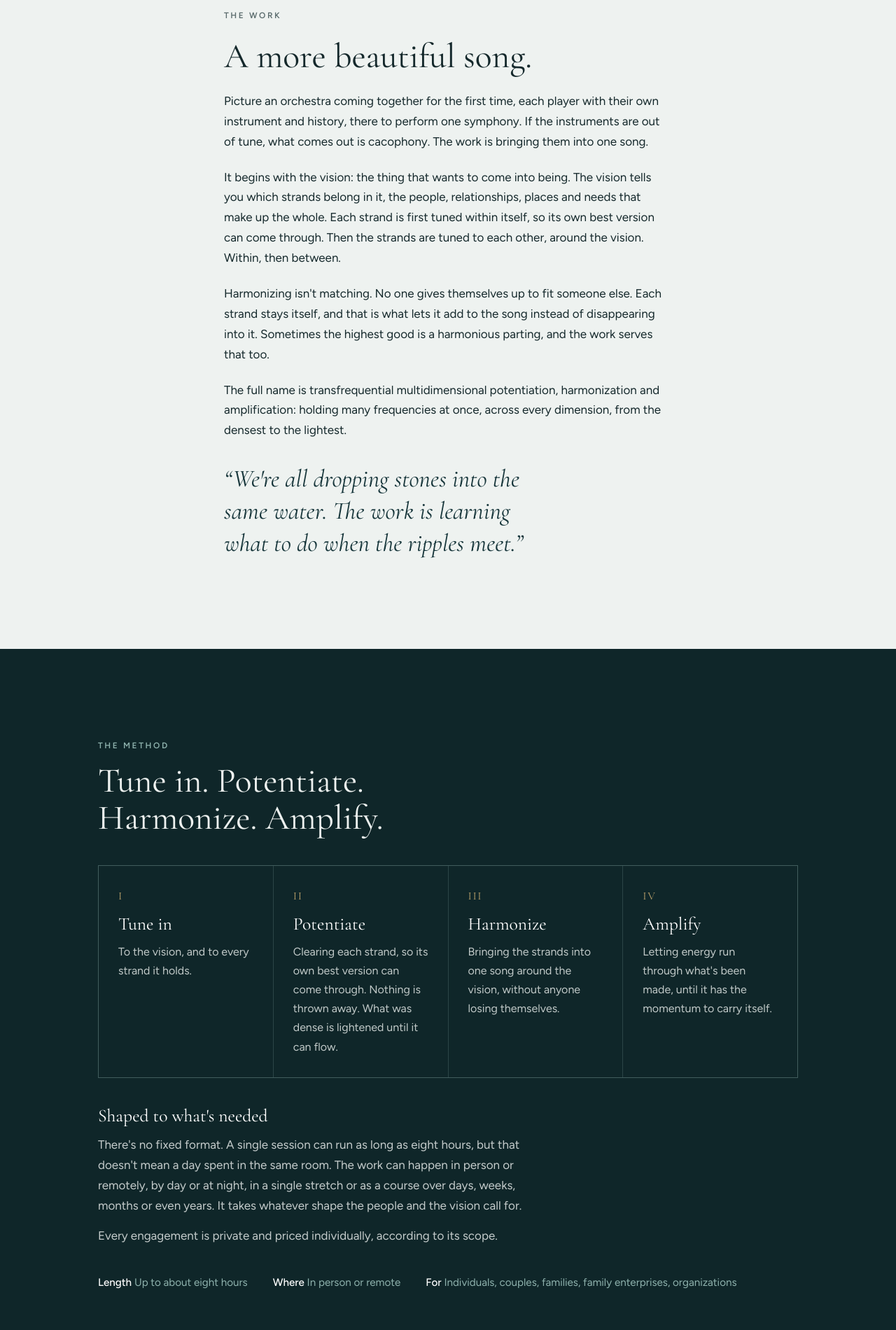
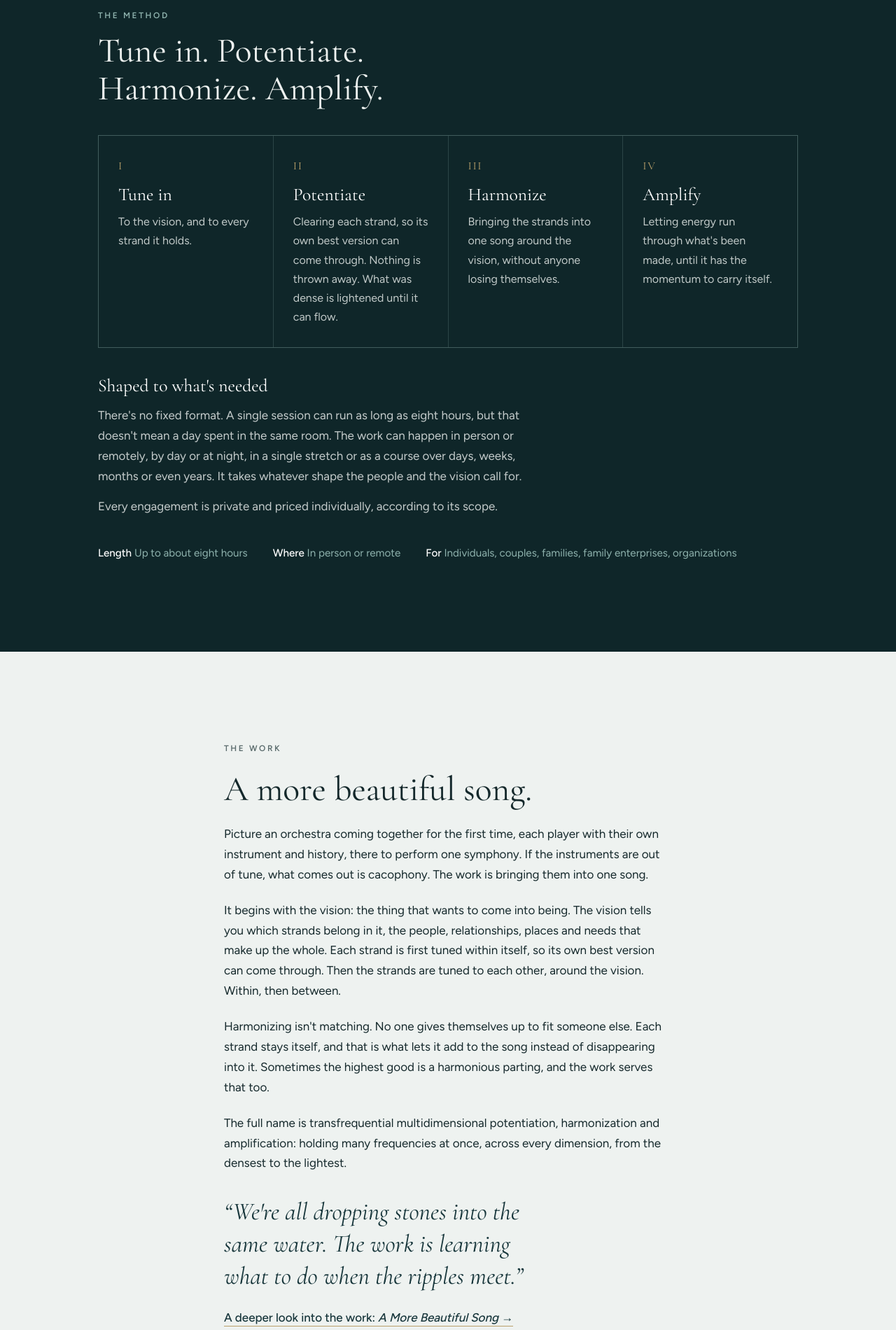
Before and after one commit to CosmicSkywalker/resonateripple, a plain HTML site: page index.html in a window 1280 px wide. Shown: the part 2020-3920 px from the top of the page at 70% size. Drawn offline with nearby package versions, Linux system fonts and the light colour scheme.

Commit message:
Move The Work section below the method; essay link back inside it
Co-Authored-By: Claude Opus 5.5 <noreply@anthropic.com>
Claude-Session: https://claude.ai/code/session_01JDvTmj5BH2hSfzK5xekZiC

```diff
--- a/index.html
+++ b/index.html
@@ -55,7 +55,6 @@ body::before{content:"";position:fixed;inset:0 0 auto;height:env(safe-area-inset
 
 .work{background:var(--mist)}
 .work .wrap{display:flex;flex-direction:column;gap:22px}
-.essay{background:var(--mist);padding-block:clamp(48px,7vw,80px)}
 .deeper a{color:var(--deep-2);font-weight:500;text-decoration:none;border-bottom:1px solid var(--gold);padding-bottom:2px}.deeper a:hover{color:var(--ink)}
 .work .ripple-line{font-family:var(--display);font-style:italic;font-size:clamp(1.6rem,3.4vw,2.2rem);line-height:1.3;color:var(--deep-2);max-width:30ch;margin-top:10px}
 
@@ -138,18 +137,6 @@ footer .mark{font-size:1.3rem}
     </div>
   </section>
 
-  <section class="work band" aria-labelledby="work-h">
-    <div class="wrap narrow">
-      <span class="eyebrow">The work</span>
-      <h2 id="work-h">A more beautiful song.</h2>
-      <p>Picture an orchestra coming together for the first time, each player with their own instrument and history, there to perform one symphony. If the instruments are out of tune, what comes out is cacophony. The work is bringing them into one song.</p>
-      <p>It begins with the vision: the thing that wants to come into being. The vision tells you which strands belong in it, the people, relationships, places and needs that make up the whole. Each strand is first tuned within itself, so its own best version can come through. Then the strands are tuned to each other, around the vision. Within, then between.</p>
-      <p>Harmonizing isn't matching. No one gives themselves up to fit someone else. Each strand stays itself, and that is what lets it add to the song instead of disappearing into it. Sometimes the highest good is a harmonious parting, and the work serves that too.</p>
-      <p>The full name is transfrequential multidimensional potentiation, harmonization and amplification: holding many frequencies at once, across every dimension, from the densest to the lightest.</p>
-      <p class="ripple-line">“We're all dropping stones into the same water. The work is learning what to do when the ripples meet.”</p>
-    </div>
-  </section>
-
   <section class="session band" aria-labelledby="session-h">
     <div class="wrap">
       <div class="head">
@@ -171,8 +158,15 @@ footer .mark{font-size:1.3rem}
     </div>
   </section>
 
-  <section class="essay band" aria-label="Essay">
+  <section class="work band" aria-labelledby="work-h">
     <div class="wrap narrow">
+      <span class="eyebrow">The work</span>
+      <h2 id="work-h">A more beautiful song.</h2>
+      <p>Picture an orchestra coming together for the first time, each player with their own instrument and history, there to perform one symphony. If the instruments are out of tune, what comes out is cacophony. The work is bringing them into one song.</p>
+      <p>It begins with the vision: the thing that wants to come into being. The vision tells you which strands belong in it, the people, relationships, places and needs that make up the whole. Each strand is first tuned within itself, so its own best version can come through. Then the strands are tuned to each other, around the vision. Within, then between.</p>
+      <p>Harmonizing isn't matching. No one gives themselves up to fit someone else. Each strand stays itself, and that is what lets it add to the song instead of disappearing into it. Sometimes the highest good is a harmonious parting, and the work serves that too.</p>
+      <p>The full name is transfrequential multidimensional potentiation, harmonization and amplification: holding many frequencies at once, across every dimension, from the densest to the lightest.</p>
+      <p class="ripple-line">“We're all dropping stones into the same water. The work is learning what to do when the ripples meet.”</p>
       <p class="deeper"><a href="https://michaelandrewmcnamara.substack.com/p/a-more-beautiful-song" target="_blank" rel="noopener">A deeper look into the work: <em>A More Beautiful Song</em> →</a></p>
     </div>
   </section>
```
